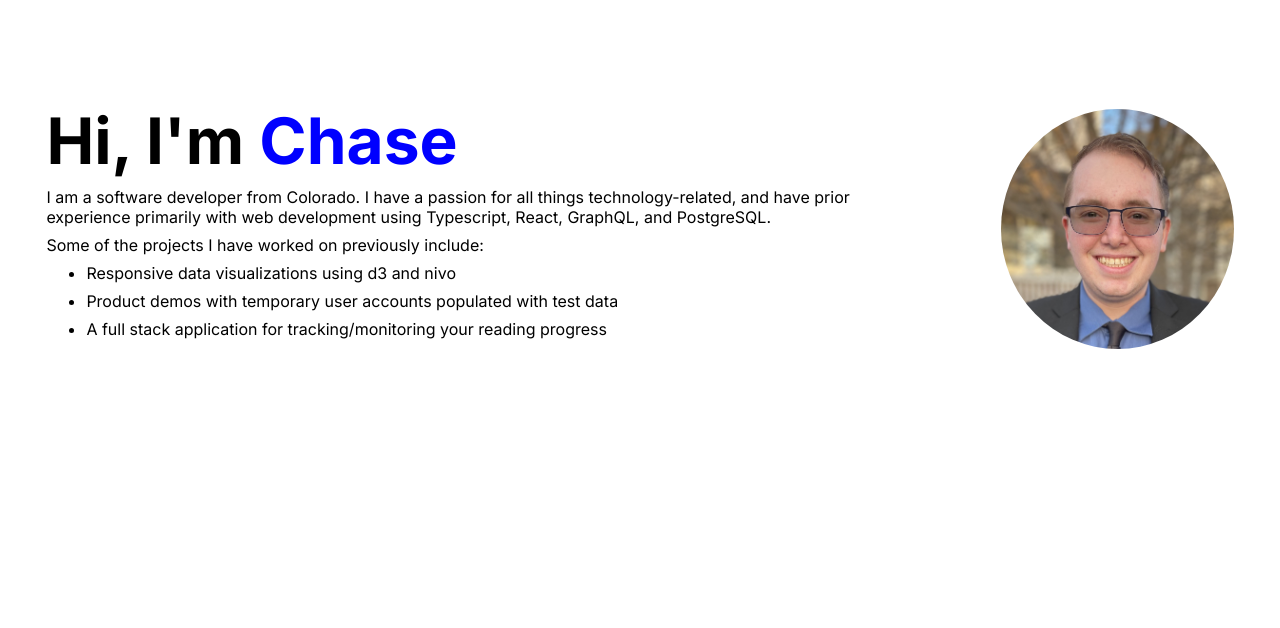
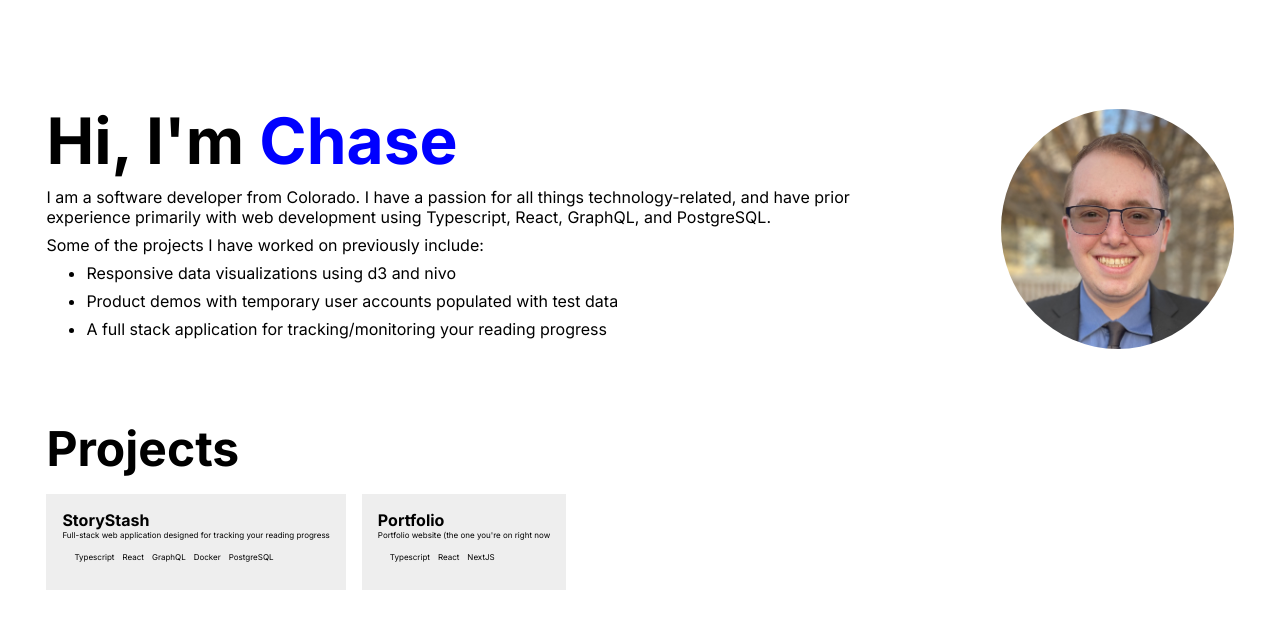
Before and after one commit to chasestr/personal-website, a Next.js app: page / in a window 1280 px wide. Shown: the top 628 px of the page. Built offline with nearby package versions, Linux system fonts and the light colour scheme.

Commit message:
Add Projects component to homepage

```diff
--- a/src/app/page.tsx
+++ b/src/app/page.tsx
@@ -1,10 +1,12 @@
 import Introduction from "./Introduction";
 import styles from "./page.module.css";
+import Projects from "./Projects";
 
 export default function Home() {
   return (
     <div className={styles.wrapper}>
       <Introduction/>
+      <Projects/>
     </div>
   );
 }
```
